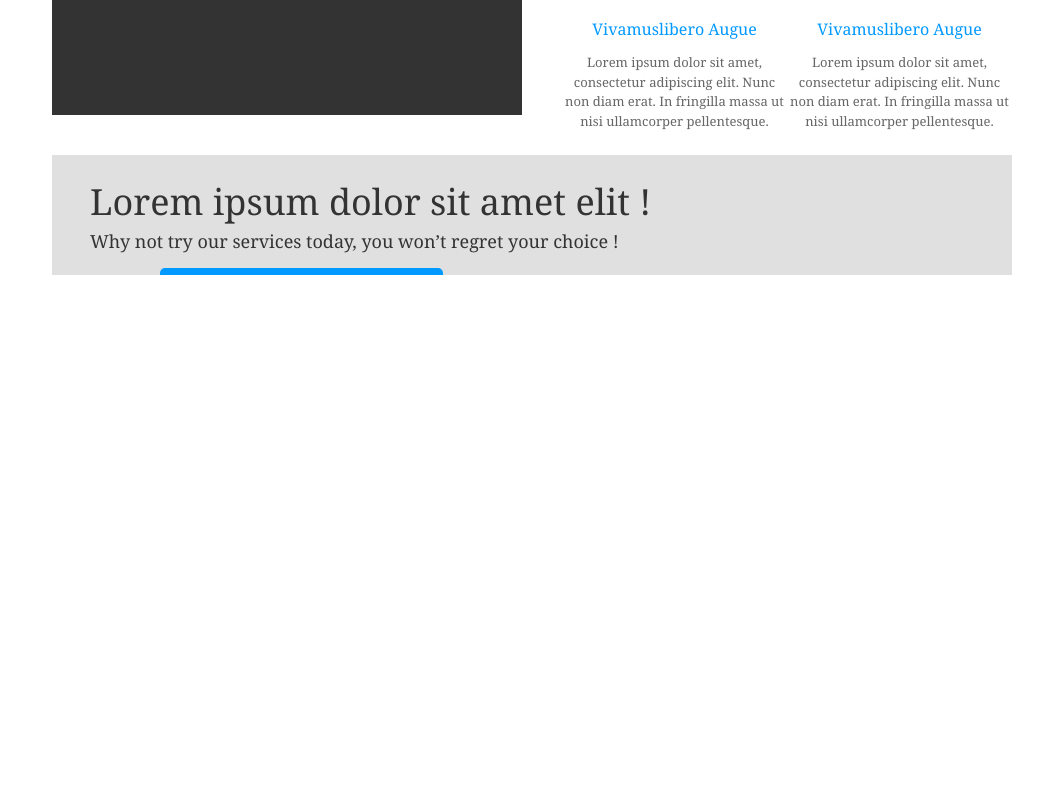
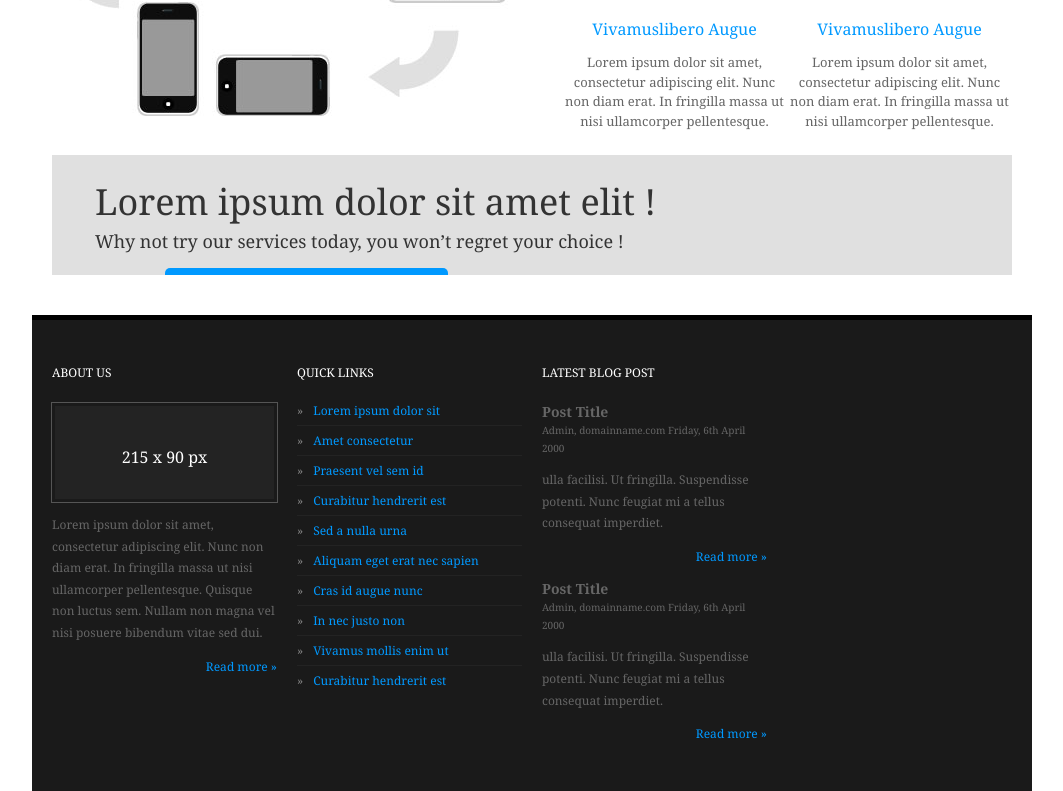
Before and after one commit to ingavaranaviciute/nd5-fotosopas-, a plain HTML site: page index.html in a window 1280 px wide. Shown: the part 1090-1881 px from the top of the page, without its empty margins (108-1171 px from the left). Before the commit the page ends 1405 px from the top, so only its background shows below. Drawn offline with Linux system fonts and the light colour scheme.

Commit message:
liko padaryti pacia desniausia apatinio divo lentele

```diff
--- a/index.html
+++ b/index.html
@@ -83,10 +83,10 @@
 
         <div class="text">
 
-            <h1>Yor title can be long and descriptive</h1>
+            <h1>Your title can be long and descriptive</h1>
             <p>Cursuspenatisaccum ut curabitur nulla tellus tor ames a in curabitur pede. Idet mollisi eros dis
                 orci congue elis et curabitur.</p>
-            <button>READ MORE &raquo;</button>
+            <button>READ MORE &#187;</button>
 
         </div>
 
@@ -98,7 +98,7 @@
                 <div></div>
                 <div></div>
                 <div></div>
-                <div></div>
+                <div class="active"></div>
             </div>
 
         </div>
@@ -108,7 +108,7 @@
     <div id="intro">
 
         <div class="left">
-            <!--img su kompais-->
+            <img src="img/devices.jpg">
         </div>
 
         <div class="right">
@@ -157,8 +157,71 @@
         </div>
     </div>
 
-        <div>
-            <!--4 stulpeliai, paskutinis bus forma su submit mygtuku-->
+        <div id="last">
+
+            <div class="infoDiv">
+                <h4>ABOUT US</h4>
+                <div class="placeholder">
+
+                    215 x 90 px
+
+                </div>
+
+                <p>Lorem ipsum dolor sit amet, consectetur adipiscing elit. Nunc non diam erat. In fringilla massa ut
+                    nisi ullamcorper pellentesque. Quisque non luctus sem. Nullam non magna vel nisi posuere bibendum
+                    vitae sed dui.
+                </p>
+
+                <p class="readMore">
+                  <a href="http://www.crunchyroll.com/videos/anime">Read more</a>
+                </p>
+            </div>
+
+            <div class="infoDiv links">
+
+                <h4>QUICK LINKS</h4>
+                <!--<div>-->
+                <a href="http://www.crunchyroll.com/videos/anime">Lorem ipsum dolor sit</a>
+                <a href="http://www.crunchyroll.com/videos/anime">Amet consectetur </a>
+                <a href="http://www.crunchyroll.com/videos/anime">Praesent vel sem id</a>
+                <a href="http://www.crunchyroll.com/videos/anime">Curabitur hendrerit est</a>
+                <a href="http://www.crunchyroll.com/videos/anime">Sed a nulla urna</a>
+                <a href="http://www.crunchyroll.com/videos/anime">Aliquam eget erat nec sapien</a>
+                <a href="http://www.crunchyroll.com/videos/anime">Cras id augue nunc</a>
+                <a href="http://www.crunchyroll.com/videos/anime">In nec justo non</a>
+                <a href="http://www.crunchyroll.com/videos/anime">Vivamus mollis enim ut</a>
+                <a href="http://www.crunchyroll.com/videos/anime">Curabitur hendrerit est</a>
+                <!--</div>-->
+
+            </div>
+
+            <div class="infoDiv">
+                <div>
+                <h4>LATEST BLOG POST</h4>
+                <h5>Post Title</h5>
+                    <h6>Admin, domainname.com Friday, 6th April 2000</h6>
+                <p>ulla facilisi. Ut fringilla. Suspendisse potenti. Nunc feugiat mi a tellus consequat imperdiet.</p>
+                <div>
+                <p class="readMore">
+                    <a href="http://www.crunchyroll.com/videos/anime">Read more</a>
+                </p>
+                </div>
+
+                <div>
+                <h5>Post Title</h5>
+                <h6>Admin, domainname.com Friday, 6th April 2000</h6>
+                <p>ulla facilisi. Ut fringilla. Suspendisse potenti. Nunc feugiat mi a tellus consequat imperdiet.</p>
+
+                <p class="readMore">
+                    <a href="http://www.crunchyroll.com/videos/anime">Read more</a>
+                </p>
+                </div>
+
+            </div>
+            </div>
+
+
+
         </div>
 
         <footer>
@@ -166,7 +229,7 @@
         </footer>
 
 
+
 </div>
-
 </body>
 </html>
--- a/style.scss
+++ b/style.scss
@@ -228,7 +228,7 @@ $padding: 20px;
         border-radius: 8px;
         background-color: black;
 
-        &:hover {
+        &:hover, &.active  {
           background-color: transparent;
           cursor: pointer;
         }
@@ -252,8 +252,6 @@ $padding: 20px;
     margin-top: 40px;
     padding-left: 20px;
     overflow: hidden;
-
-
 
     & > div {
       width: 225px;
@@ -302,8 +300,9 @@ $padding: 20px;
     margin-right: 20px;
     background-color: #e0e0e0;
     padding: 20px 38px;
-    &:hover{
-      border-left: 5px solid #0099ff;
+    border-left: 5px solid transparent;
+    &:hover {
+      border-left-color: #0099ff;
     }
 
     div {
@@ -342,3 +341,109 @@ $padding: 20px;
   }
 
 }
+
+#last {
+  padding: 44px 20px 40px 20px;
+  background-color: #1a1a1a;
+  border-top: 5px solid #000000;
+  overflow: hidden;
+  h4{
+    margin-top: 0;
+    margin-bottom: 21px;
+    font-size: 12px;
+    font-weight: 100;
+    color: white;
+  }
+  h5{
+    font-size: 14px;
+    color: #666666;
+    margin: 0;
+  }
+  h6{
+    font-size: 10px;
+    font-weight: 100;
+    color: #666666;
+    line-height: 1.8;
+    margin: 0;
+  }
+
+  .infoDiv {
+    width: 225px;
+    height: 387px;
+    background-color: #1a1a1a;
+    float: left;
+    margin-right: 20px;
+    //background-color: #0099ff;
+
+
+    &.links {
+
+
+
+      a{
+        border-bottom: 1px solid #232323;
+        display: block;
+        padding-top: 6px;
+        padding-bottom: 6px;
+
+        &:before{
+          content: "\00BB";
+          display: inline-block;
+          margin-right: 10px;
+          color: gray;
+        }
+
+        &:first-of-type {
+          padding-top: 0;
+        }
+        &:last-of-type {
+          border-bottom: 0;
+        }
+      }
+
+    }
+
+    .placeholder {
+      width: 225px;
+      height: 99px;
+      margin-top: 22px;
+      background-color: #232323;
+      color: white;
+      text-align: center;
+      padding-top: 40px;
+      border: 3px solid #1a1a1a;
+      outline: 1px solid #555555;
+
+    }
+
+  }
+
+
+  p {
+    font-size: 12px;
+    font-weight: 100;
+    color: #666666;
+    line-height: 1.8;
+  }
+  a {
+    color: #0099ff;
+    text-decoration: none;
+    font-size: 12px;
+
+
+    }
+
+  }
+
+
+.readMore {
+  text-align: right;
+
+  a:after{
+    content: " \00BB";
+
+
+
+  }
+
+}
```
Also changed, not shown: img/devices.jpg (added), style.css, 1 other file.
